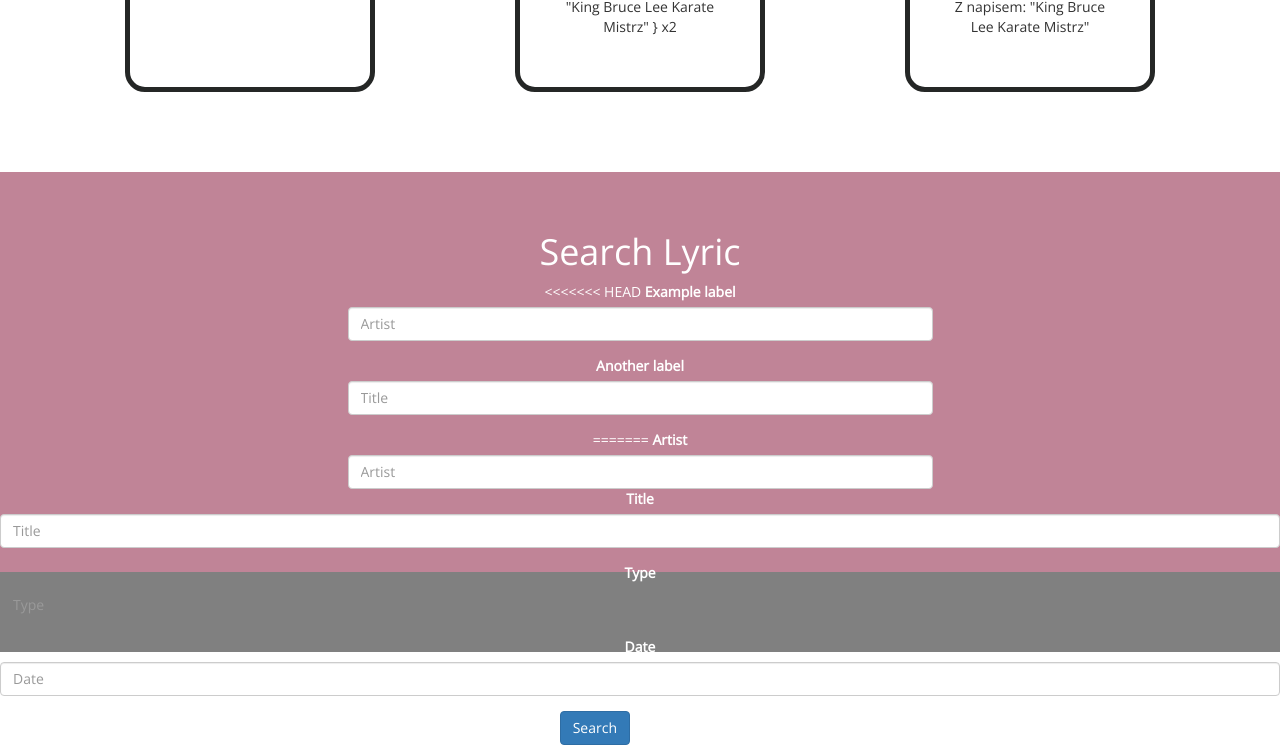
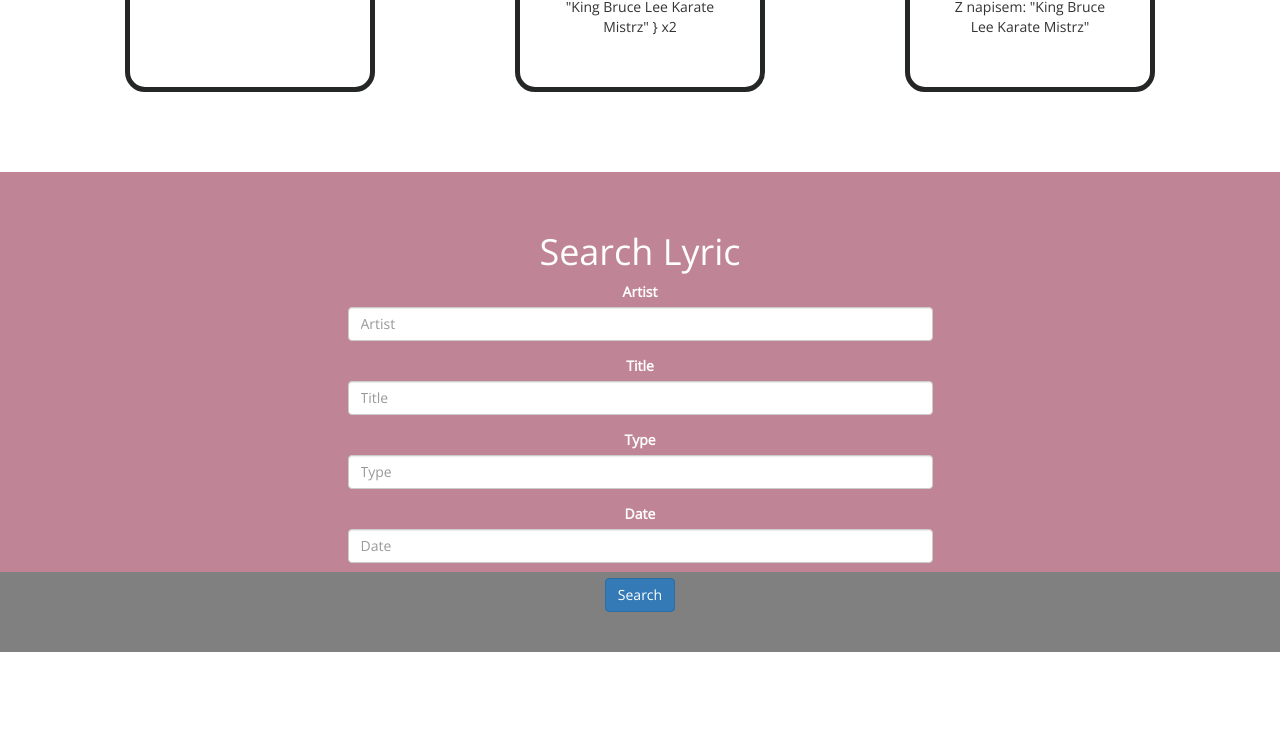
Before and after one commit to wujot/learning-git-2, a plain HTML site: page index.html in a window 1280 px wide. Shown: the part 806-1551 px from the top of the page. After the commit the page ends 1458 px from the top, so only its background shows below. Drawn offline with nearby package versions, Linux system fonts and the light colour scheme; a web font is replaced by a local one.

Commit message:
Solve Conflict

```diff
--- a/index.html
+++ b/index.html
@@ -84,15 +84,6 @@
 				<h1>Search Lyric</h1>
 				<form>
 				  <div class="form-group">
-<<<<<<< HEAD
-				    <label for="artist">Example label</label>
-				    <input type="text" class="form-control" id="artist" placeholder="Artist">
-				  </div>
-				  <div class="form-group">
-				    <label for="title">Another label</label>
-				    <input type="text" class="form-control" id="title" placeholder="Title">
-				  </div>
-=======
 				    <label for="artist">Artist</label>
 				    <input type="text" class="form-control" id="artist" placeholder="Artist">
 				  </div>
@@ -109,7 +100,6 @@
 				    <input type="text" class="form-control" id="date" placeholder="Date">
 				  </div>
 				  <button type="submit" class="btn btn-primary">Search</button>
->>>>>>> Two
 				</form>
 			</div>
 		</section>
```
